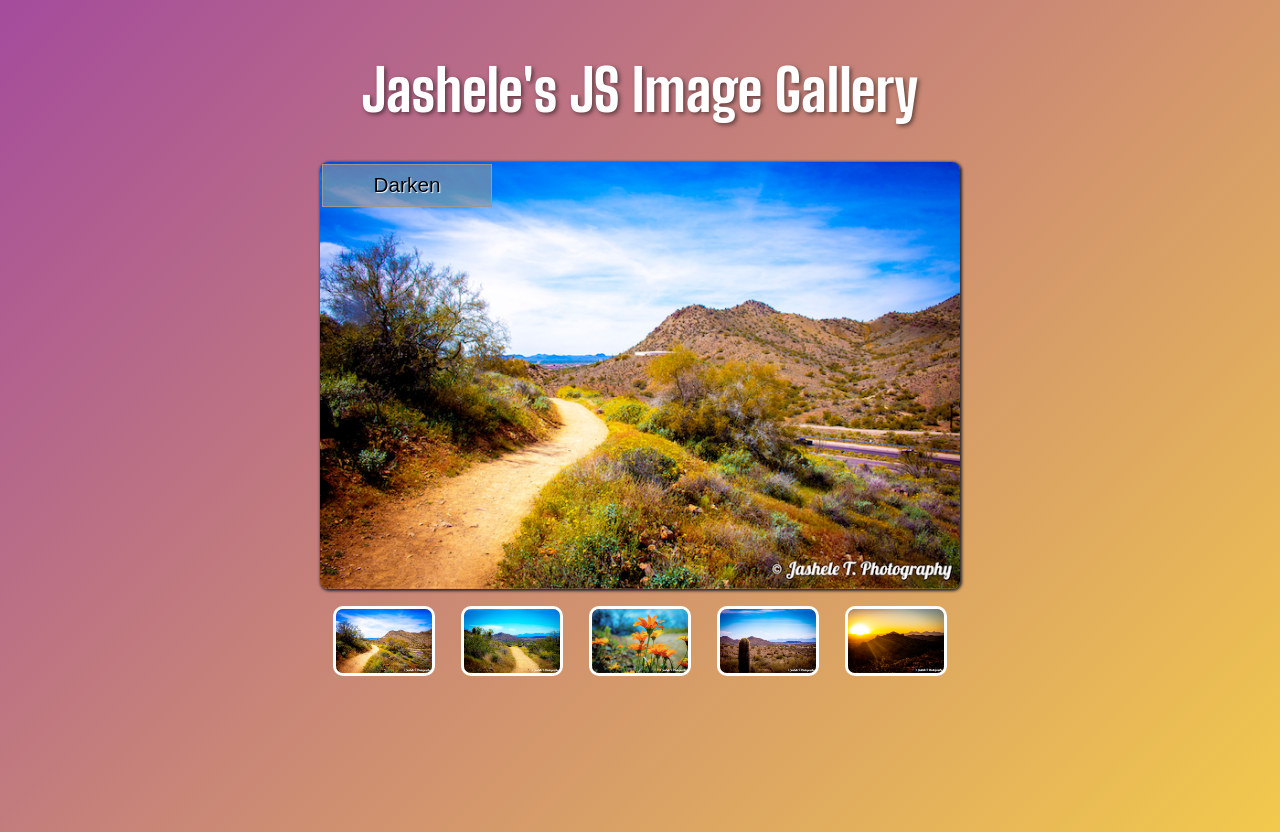
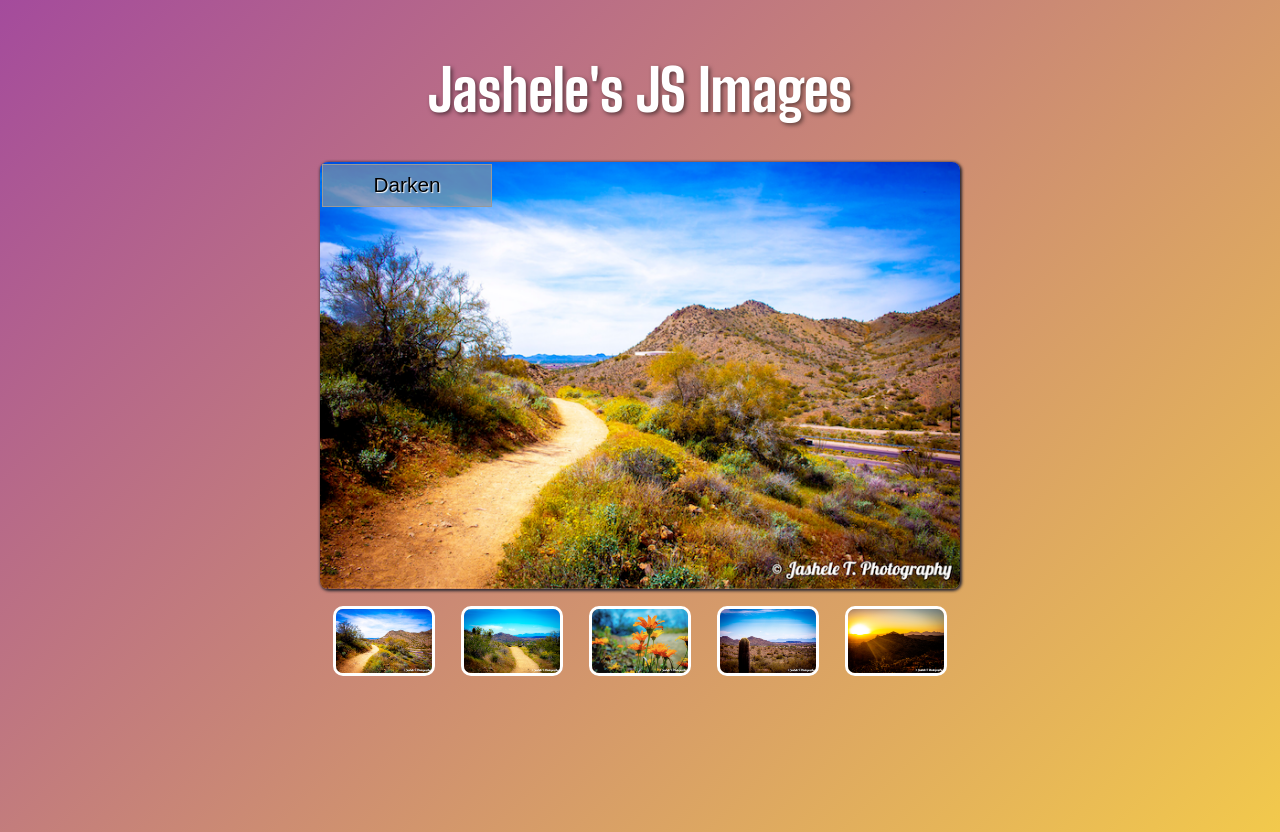
Before and after one commit to jasheloper/img-gallery-js-2, a plain HTML site: page index.html in a window 1280 px wide. Drawn offline with Linux system fonts and the light colour scheme.

Commit message:
Update index.html

```diff
--- a/index.html
+++ b/index.html
@@ -13,7 +13,7 @@
 </head>
 
 <body>
-  <h1>Jashele's JS Image Gallery</h1>
+  <h1>Jashele's JS Images</h1>
 
   <div class="full-img">
     <img class="displayed-img" src="images/pic1.jpg" alt="Mountain Trail Path">
```
